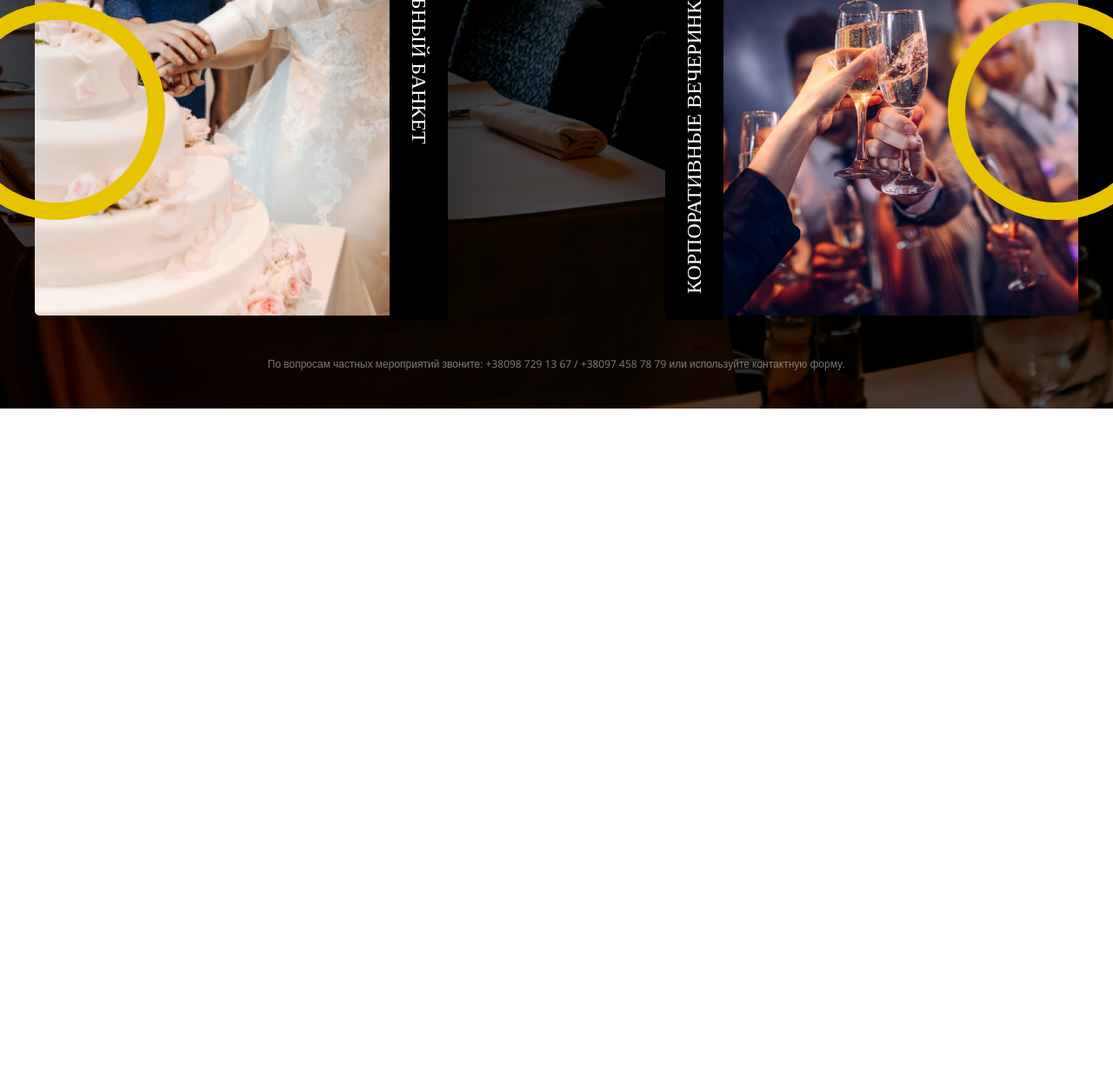
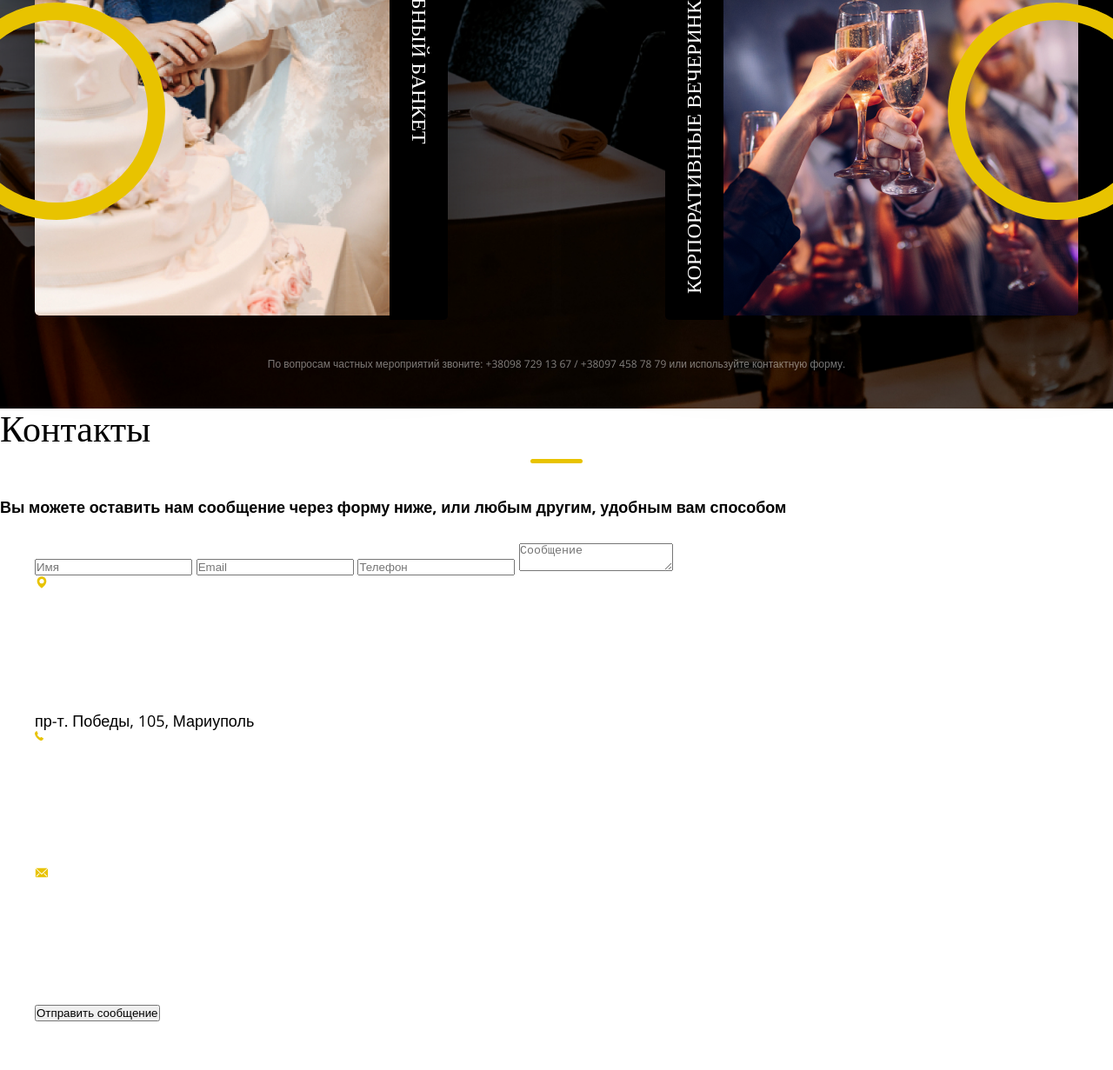
Before and after one commit to PerpetuumG/golden_egg, a plain HTML site: page index.html in a window 1280 px wide. Shown: the part 4509-5740 px from the top of the page at 87% size. Before the commit the page ends 4979 px from the top, so only its background shows below. Drawn offline with nearby package versions, Linux system fonts and the light colour scheme; grey boxes are pictures that could not be loaded; a web font is replaced by a local one.

Commit message:
Add block Contacts and Footer

```diff
--- a/index.html
+++ b/index.html
@@ -567,6 +567,54 @@
         </div>
     </section>
 
+    <section class="contacts" id="contacts">
+        <h2>Контакты</h2>
+        <p class="intro contacts__intro">Вы можете оставить нам сообщение через форму ниже, или любым другим, удобным
+            вам способом</p>
+        <form action="" class="container contacts__form">
+            <input type="text" placeholder="Имя" required>
+            <input type="email" placeholder="Email" required>
+            <input type="text" placeholder="Телефон" required>
+            <textarea placeholder="Сообщение"></textarea>
+            <div class="contacts__data-submit">
+                <div class="contacts__data">
+
+                    <div class="contacts__data-item">
+                        <svg>
+                            <use xlink:href="img/sprite-icons.svg#map"></use>
+                            <span>пр-т. Победы, 105, Мариуполь</span>
+                        </svg>
+                    </div>
+
+                    <div class="contacts__data-item">
+                        <svg>
+                            <use xlink:href="img/sprite-icons.svg#phone"></use>
+                            <a href="tel:+38098 729 13 67">+38098 729 13 67</a>
+                        </svg>
+                    </div>
+
+                    <div class="contacts__data-item">
+                        <svg>
+                            <use xlink:href="img/sprite-icons.svg#email"></use>
+                            <a href="mailto:info@goldenegg.com">info@goldenegg.com</a>
+                        </svg>
+                    </div>
+                </div>
+                <button type="submit">Отправить сообщение</button>
+            </div>
+        </form>
+    </section>
+
+    <div class="map">
+        <iframe
+                src="https://www.google.com/maps/embed?pb=!1m18!1m12!1m3!1d2715.682482761941!2d37.66385024978409!3d47.10529493308255!2m3!1f0!2f0!3f0!3m2!1i1024!2i768!4f13.1!3m3!1m2!1s0x40e6e61471c6f9d3%3A0x6a2036ec59067260!2z0L_RgNC-0YHQvy4g0J_QvtCx0LXQtNGLLCAxMTEsINCc0LDRgNC40YPQv9C-0LvRjCwg0JTQvtC90LXRhtC60LDRjyDQvtCx0LvQsNGB0YLRjCwgODc1MDA!5e0!3m2!1sru!2sua!4v1637267279115!5m2!1sru!2sua"
+                width="600" height="450" style="border:0;" allowfullscreen="" loading="lazy"></iframe>
+    </div>
+
+    <footer>
+        &copy; Copyright <a href="https://lector-web.com>">LectorWeb"</a> 2021
+    </footer>
+
 </div>
 <!--end wrapper-->
 
```
